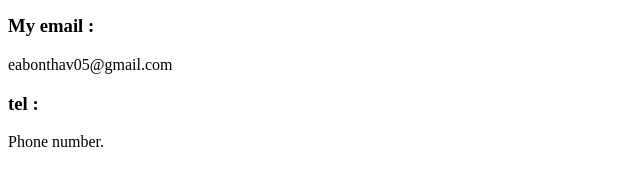
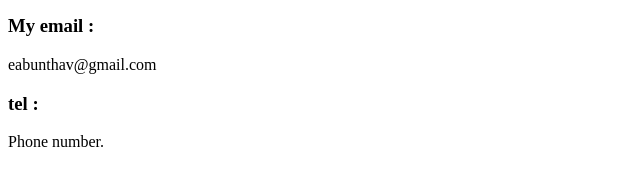
Before and after one commit to Bunthav1/Capstone-Project1, a plain HTML site: page other/ContactMe.html in a window 1280 px wide. Shown: the part 142-328 px from the top of the page, 0-640 px from the left. Drawn offline with Linux system fonts and the light colour scheme.

Commit message:
Update ContactMe.html

```diff
--- a/other/ContactMe.html
+++ b/other/ContactMe.html
@@ -9,7 +9,7 @@
     <h3>My address : </h3>
     <p>Cambodia</p>
     <h3>My email : </h3>
-    <p>eabonthav05@gmail.com</p>
+    <p>eabunthav@gmail.com</p>
     <h3>tel : </h3>
     <p>Phone number.</p>
 </body>
```
